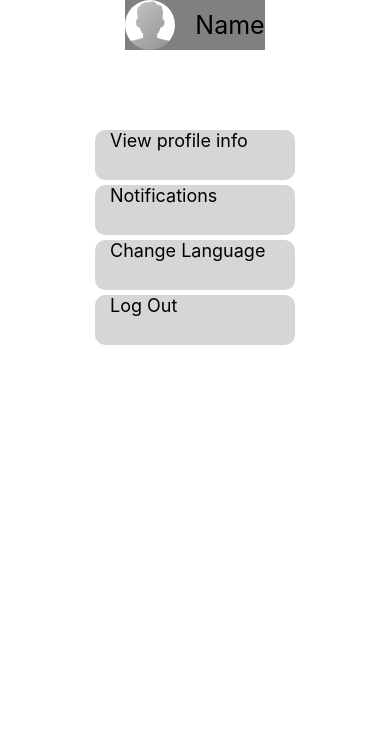
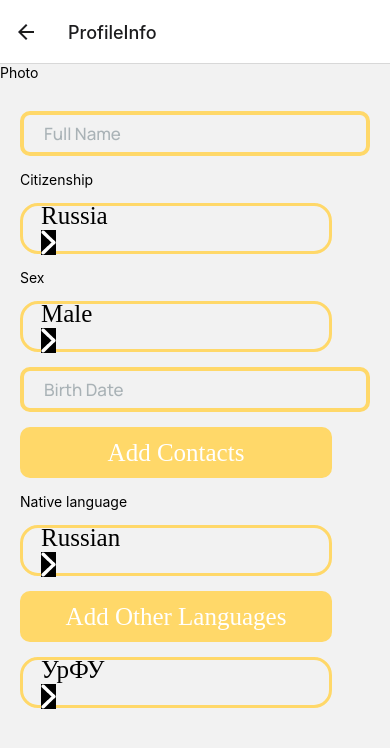
Before and after one commit to K0ch3rga/Privet, a React Native app: screen /ProfileInfo in a window 390 px wide. Shown: the top 748 px of the page. Built offline with nearby package versions, Linux system fonts and the light colour scheme; a web font is replaced by a local one.

Commit message:
ProfileScreen added

```diff
--- a/App.tsx
+++ b/App.tsx
@@ -9,6 +9,9 @@ import EnterCodeScreen from "./src/components/EnterCodeScreen";
 import {NavigationContainer} from "@react-navigation/native";
 import {createNativeStackNavigator} from "@react-navigation/native-stack";
 import ProfileScreen from "./src/components/ProfileScreen";
+import { Pressable } from "react-native";
+import ProfileInfoScreen from "./src/components/ProfileInfoScreen";
+import NotificationsScreen from "./src/components/NotificationsScreen";
 
 function Welcome() {
   return <WelcomeScreen />;
@@ -22,8 +25,9 @@ const Stack = createNativeStackNavigator();
 
 export default function App() {
   const [fontsLoaded, fontError] = useFonts({
+      "Jua": require("./src/assets/fonts/Jua-Regular.ttf"),
       "LilitaOne": require("./src/assets/fonts/LilitaOne-Rus.ttf"),
-      "KumbhSans500": require("./src/assets/fonts/KumbhSans-Medium.ttf"),
+      "KumbhSans-Medium": require("./src/assets/fonts/KumbhSans-Medium.ttf"),
       "Manrope-Light": require("./src/assets/fonts/Manrope-Light.ttf"),
       "Manrope-Medium": require("./src/assets/fonts/Manrope-Medium.ttf"),
       "Manrope-Regular": require("./src/assets/fonts/Manrope-Regular.ttf"),
@@ -35,14 +39,16 @@ export default function App() {
   }
 
   return (
-    // <NavigationContainer>
-    //   <Stack.Navigator initialRouteName="Test">
-    //     <Stack.Screen name='Welcome' component={Welcome} />
-    //     <Stack.Screen name='Test' component={Test} />
-    //   </Stack.Navigator>
-    // </NavigationContainer>
-    <ProfileScreen />
-    // <RegistrationScreen />
+    <NavigationContainer>
+      <Stack.Navigator initialRouteName="Profile">
+        <Stack.Screen name='Welcome' component={WelcomeScreen} />
+        <Stack.Screen name="Profile" component={ProfileScreen} />
+        <Stack.Screen name='Test' component={Carousel} />
+        <Stack.Screen name="Registration" component={RegistrationScreen} />
+        <Stack.Screen name="ProfileInfo" component={ProfileInfoScreen} />
+        <Stack.Screen name="Notifications" component={NotificationsScreen} />
+      </Stack.Navigator>
+    </NavigationContainer>
   );
 }
 
--- a/package.json
+++ b/package.json
@@ -10,6 +10,7 @@
   },
   "dependencies": {
     "@expo/webpack-config": "^19.0.0",
+    "@react-navigation/bottom-tabs": "^6.5.11",
     "@react-navigation/native": "^6.1.9",
     "@react-navigation/native-stack": "^6.9.17",
     "@types/react-native": "^0.72.7",
--- a/src/components/DropDown.tsx
+++ b/src/components/DropDown.tsx
@@ -30,7 +30,7 @@ const styles = StyleSheet.create({
     alignItems: 'center',
   },
   title: {
-    fontFamily: "KumbhSans500",
+    fontFamily: "KumbhSans-Medium",
     fontSize: 21,
     marginBottom: 10
   },
--- /dev/null
+++ b/src/components/NotificationsScreen.tsx
@@ -0,0 +1,12 @@
+import { View, Text } from "react-native";
+
+
+const NotificationsScreen: React.FC = () => {
+  return(
+    <View>
+      <Text>NotificationsScreen</Text>
+    </View>
+  );
+};
+
+export default NotificationsScreen;
--- /dev/null
+++ b/src/components/ProfileInfoScreen.tsx
@@ -0,0 +1,102 @@
+import { View, Text } from "react-native";
+import RegInput from "./registration/RegInput";
+import { StyleSheet } from "react-native";
+import Select from "./Select";
+import { SelectProps } from "./Select";
+import YellowButton from "./YellowButton";
+import { useState } from "react";
+
+
+const ProfileInfoScreen: React.FC = () => {
+
+  const counties: SelectProps[] = [
+    {text: 'Russia'},
+    {text: 'China'},
+    {text: 'Korean'},
+  ];
+
+  const genders: SelectProps[] = [
+    {text: "Male"},
+    {text: "Female"}
+  ];
+
+  const languages: SelectProps[] = [
+    {text: "Russian"},
+    {text: "English"},
+    {text: 'Chinese'},
+  ];
+
+  const langLevels: SelectProps[] = [
+    {text: "A1"},
+    {text: "A2"},
+    {text: 'B1'},
+  ];
+
+  const universityes: SelectProps[] = [
+    {text: "УрФУ"},
+    {text: "УрГЭУ"},
+    {text: "УГПУ"},
+  ];
+
+  const [constactsActive, setConstactsActive] = useState(false);
+  const [otherLangsActive, setOtherLangsActive] = useState(false);
+
+  return(
+    <View>
+      <View>
+        <Text>Photo</Text>
+      </View>
+
+      <View style={styles.profileInputsWrapper}>
+        <RegInput placeholder="Full Name"/>
+        <Text>Citizenship</Text>
+        <Select data={counties}/>
+        <Text>Sex</Text>
+        <Select data={genders}/>
+        <RegInput placeholder="Birth Date"/>
+
+        <YellowButton title="Add Contacts" onPress={() => {setConstactsActive(!constactsActive)}}/>
+        {constactsActive &&
+          <View style={styles.contactsWrapper}>
+            <RegInput placeholder="Phone"/>
+            <RegInput placeholder="Email"/>
+            <RegInput placeholder="Telegram"/>
+            <RegInput placeholder="WhatsApp"/>
+            <RegInput placeholder="VK"/>
+          </View>}
+
+        <Text>Native language</Text>
+        <Select data={languages} />
+
+        <YellowButton title="Add Other Languages" onPress={() => {setOtherLangsActive(!otherLangsActive)}}/>
+        {otherLangsActive &&
+          <View style={styles.contactsWrapper}>
+            <Select data={languages} />
+            <Select data={langLevels} />
+          </View>}
+
+        <Select data={universityes} />
+      </View>
+    </View>
+  );
+};
+
+const styles = StyleSheet.create({
+  wrapper: {
+
+  },
+  profilePictureWrapper: {
+
+  },
+  profileInputsWrapper: {
+    gap: 15,
+    paddingHorizontal: 20,
+    marginTop: 30
+  },
+  contactsWrapper: {
+    gap: 5,
+    paddingLeft: 50,
+  }
+});
+
+export default ProfileInfoScreen;
--- a/src/components/ProfileScreen.tsx
+++ b/src/components/ProfileScreen.tsx
@@ -1,19 +1,13 @@
-import { useState } from "react";
 import { View, Text, Pressable, StyleProp, StyleSheet, ViewStyle, Image, Button, Dimensions } from "react-native";
 import YellowButton from "./YellowButton";
-import RegistrationScreen from "./registration/RegistrationScreen";
 
 var width = Dimensions.get('window').width;
 
-function RegScreenComponent(){
-  return <RegistrationScreen />
+type ScreenProps = {
+  navigation?: any
 }
 
-const ProfileScreen: React.FC = () => {
-  const [activeScreen, setActiveScreen] = useState();
-  const currentScreen = RegScreenComponent();
-
-
+const ProfileScreen: React.FC<ScreenProps> = ({ navigation }) => {
   return(
     <View style={styles.wrapper}>
       <View style={styles.mainInfo}>
@@ -21,10 +15,29 @@ const ProfileScreen: React.FC = () => {
         <Text style={styles.mainInfoText}>Name</Text>
       </View>
       <View style={styles.profileButtonWrapper}>
-        <Pressable style={styles.profileButton}><Text style={styles.profileButtonTitle}>View profile info</Text></Pressable>
-        <Pressable style={styles.profileButton}><Text style={styles.profileButtonTitle}>Notifications</Text></Pressable>
-        <Pressable style={styles.profileButton}><Text style={styles.profileButtonTitle}>Change Language</Text></Pressable>
-        <Pressable style={styles.profileButton}><Text style={styles.profileButtonTitle}>Log Out</Text></Pressable>
+        <Pressable
+          style={styles.profileButton}
+          onPress={() => {navigation.navigate("ProfileInfo")}}>
+            <Text style={styles.profileButtonTitle}>View profile info</Text>
+        </Pressable>
+
+        <Pressable
+          style={styles.profileButton}
+          onPress={() => {navigation.navigate("Notifications")}}>
+          <Text style={styles.profileButtonTitle}>Notifications</Text>
+        </Pressable>
+
+        <Pressable
+          style={styles.profileButton}
+          onPress={() => {navigation.navigate("Welcome")}}>
+          <Text style={styles.profileButtonTitle}>Change Language</Text>
+        </Pressable>
+
+        <Pressable
+        style={styles.profileButton}
+        onPress={() => {navigation.navigate("Registration")}}>
+          <Text style={styles.profileButtonTitle}>Log Out</Text>
+          </Pressable>
       </View>
     </View>
   )
--- a/src/components/WelcomeScreen.tsx
+++ b/src/components/WelcomeScreen.tsx
@@ -37,8 +37,9 @@ const styles = StyleSheet.create({
   },
   header: {
     fontSize: 24,
-    fontFamily: "KumbhSans500",
-    textAlign: "center"
+    fontFamily: "KumbhSans-Medium",
+    textAlign: "center",
+    color: "#455A64",
   }
 });
 
```
Also changed, not shown: 1 other file (tests, documents, lock files or other folders).
